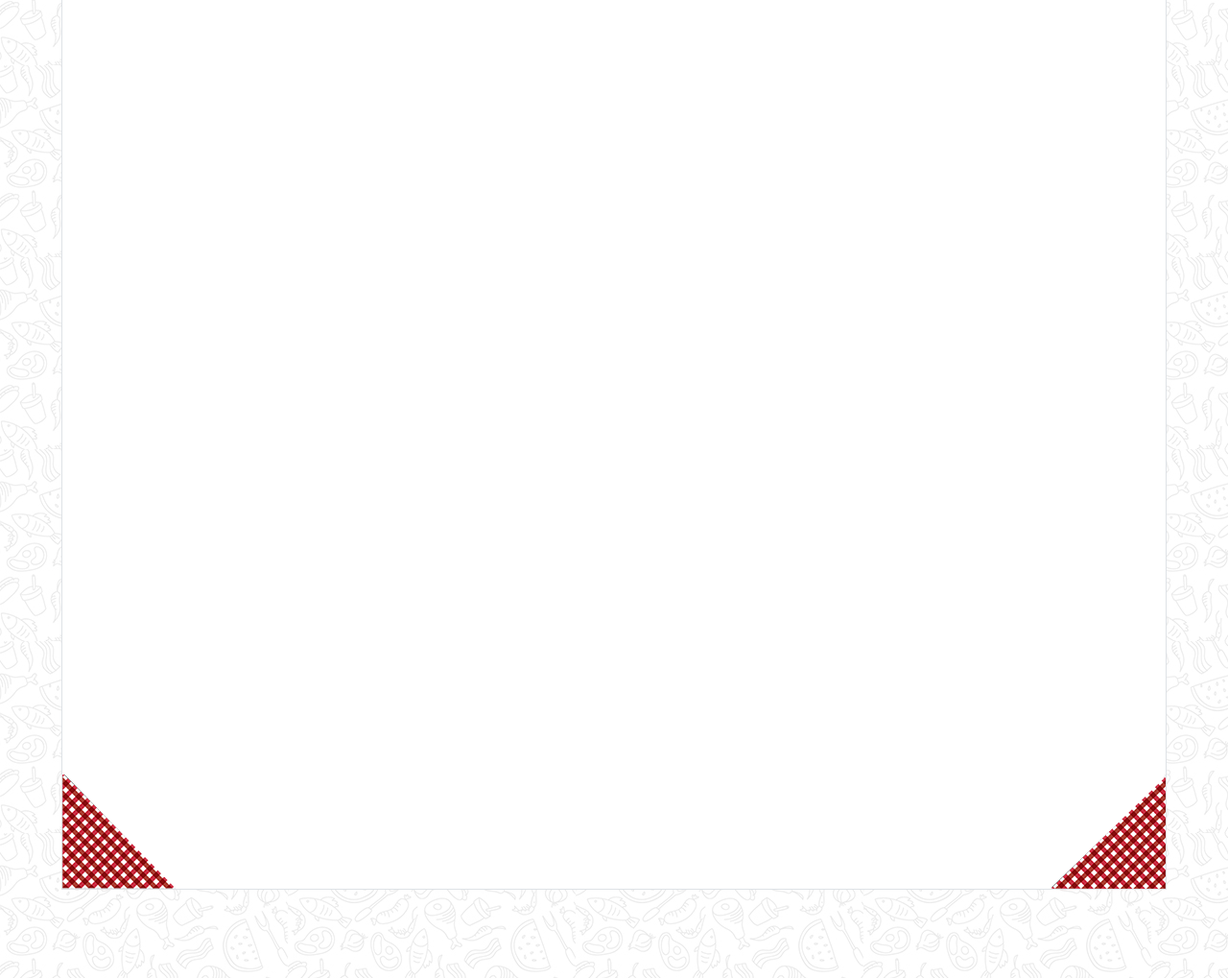
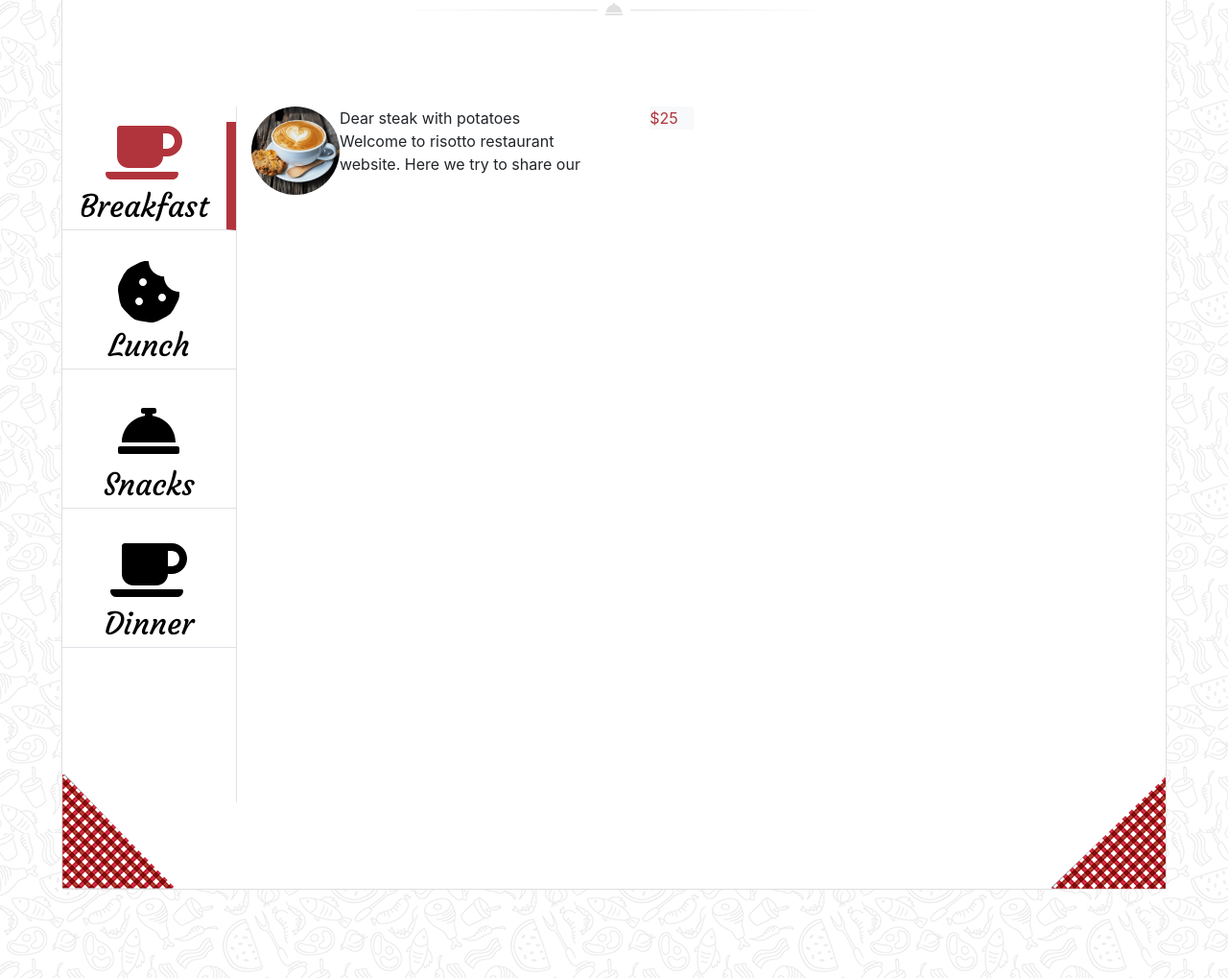
Before and after one commit to kazmisimran/le-site-du-chef, a website: page index.html in a window 1280 px wide. Shown: the part 1732-2751 px from the top of the page at 96% size. Drawn offline with nearby package versions, Linux system fonts and the light colour scheme.

Commit message:
midi-lundi

```diff
--- a/index.html
+++ b/index.html
@@ -106,7 +106,7 @@
     </header>
 
     <section class="about">
-      <div class="feuille my-5 mx-auto border">
+      <div class="card my-5 mx-auto ">
           <div class="story text-center w-100 mx-auto my-5">
               <h1 class="mb-0"><span class="text-danger ">OUR</span> Story</h1>
               <img src="./images/decoration_line.png" alt="" class="deco-line text-center">
@@ -120,10 +120,49 @@
                 reiciendis fugit? Magni quam ea maiores obcaecati sit iste eius similique! Consectetur, delectus.</p>
             </div>
 
-            <div class="menu text-center w-100 mx-auto">
+            <div class="menu text-center w-100 mx-auto my-5">
               <h1 class="mb-0"><span class="text-danger ">OUR</span> Menu List</h1>
               <img src="./images/decoration_line.png" alt="" class="deco-line text-center">
 
+            </div>
+
+
+            <div class="menu-list my-5">
+                <div class="row my-5">
+                    <div class="col-2 border-right pr-0">
+                      <div class="nav flex-column nav-pills" id="v-pills-tab" role="tablist" aria-orientation="vertical">
+                        <a class="d-flex flex-column align-items-center border-bottom my-3" id="v-pills-home-tab" data-toggle="pill" href="#v-pills-home" role="tab" aria-controls="v-pills-home" aria-selected="true">
+                            <i class="fas fa-coffee fa-2x text-danger "></i> Breakfast</a>
+                        <a class="d-flex flex-column align-items-center border-bottom my-3" id="v-pills-profile-tab" data-toggle="pill" href="#v-pills-profile" role="tab" aria-controls="v-pills-profile" aria-selected="false">
+                            <i class="fas fa-cookie-bite fa-2x"></i>Lunch</a>
+                        <a class="d-flex flex-column align-items-center border-bottom my-3" id="v-pills-messages-tab" data-toggle="pill" href="#v-pills-messages" role="tab" aria-controls="v-pills-messages" aria-selected="false">
+                            <i class="fas fa-concierge-bell fa-2x"></i>Snacks</a>
+                        <a class="d-flex flex-column align-items-center border-bottom my-3" id="v-pills-settings-tab" data-toggle="pill" href="#v-pills-settings" role="tab" aria-controls="v-pills-settings" aria-selected="false">
+                            <i class="fas fa-coffee fa-2x"></i>Dinner</a>
+                        <a class="d-flex flex-column align-items-center my-3" id="v-pills-settings-tab" data-toggle="pill" href="#v-pills-settings" role="tab" aria-controls="v-pills-settings" aria-selected="false">
+                          </a>
+
+                      </div>
+                    </div>
+                    <div class="col-10">
+                        <div class="row">
+
+                          <div class="col-6 d-flex flex-row">
+                            <div class="w-20"><img src="./images/menu_image_1.jpg" alt="" class="w-100"></div>
+                            <div class="w-70">
+                              <p><span>Dear steak with potatoes</span><br>
+                              Welcome to risotto restaurant <br>website. Here we try to share our</p>
+                            </div>
+                            <div class="w-10">
+                              <p class="bg-light text-danger">$25</p>
+                            </div>
+
+                          </div>
+                          <div class="col-6 d-flex flex-row"></div>
+
+                        </div>
+                    </div>
+                  </div>
             </div>
         <img src="./images/box-left-top.png" alt="" class="left-top">
         <img src="./images/box-bottom-left.png" alt="" class="left-bottom">
@@ -166,7 +205,7 @@
     </section>
 
     <section class="booking">
-      <div class="feuille my-5 mx-auto border">
+      <div class="card  my-5 mx-auto ">
           <div class="title text-center w-100 mx-auto py-5">
               <h1 class="mb-0"><span class="text-danger ">BOOK</span> Your table</h1>
               <img src="./images/decoration_line.png" alt="" class="deco-line text-center ">
@@ -186,9 +225,11 @@
                   <div class="form-group col-md-5 mx-2">
                     <input type="email" class="form-control py-4"  placeholder="Phone number">
                   </div>
-                  <div class="form-group col-md-5 mx-2">
-                    <input type="select" class="form-control py-4"  placeholder="No of person">
-                  </div>
+                  <div class="form-group  col-md-5 mx-2">
+                      <select class="form-control select-css">
+                          <option selected>No of person</option>
+                          <option>...</option>
+                      </select>                  </div>
                 </div>
                 <div class="form-row justify-content-center">
                     <div class="form-group col-md-5 mx-2">
@@ -212,6 +253,11 @@
 
 
               </form>
+            <div class="title text-center w-100 mx-auto py-5 my-5">
+                <h1 class="mb-0"><span class="text-danger ">OUR</span> Blog</h1>
+                <img src="./images/decoration_line.png" alt="" class="deco-line text-center ">
+            </div>
+
 
 
 
--- a/src/sass/main.scss
+++ b/src/sass/main.scss
@@ -65,11 +65,10 @@ body {
     }
     .about {
         height: 1850px;
-        .feuille{
+        .card{
+            position: relative;
+            width: 90%;
             height: 95%;
-            width: 90%;
-            background-color: white;
-            position: relative;
             .right-top{
                 position: absolute;
                 top: 0;
@@ -114,27 +113,39 @@ body {
                         font-size: 1.8em;
                     }
                 }
-                .row .col1 {
-                    width: 20%;
-                    border-right: 7px solid rgb(177, 52, 60);
-                    h2{
-                        font-family: 'Courgette', cursive;
-                    }
+
+
+            }
+            .menu-list {
+                .row .col-2 a{
+                    text-decoration: none;
+                    font-family: 'Courgette', cursive;
+                    color: black;
+                    font-size: 2em;
+
                 }
-                .row .col2 {
-                    width: 40%;
+                .row .col-2 a:first-child{
+                    border-right: solid 10px rgb(177, 52, 60) ;
+                }
+                .row .col-2 a:last-child{
+                    height: 113px;
 
-                    .menu-image{
-                       img {
-                        border-radius: 100%;
-                        border: solid 5px rgb(204, 204, 204) ;
-                        width: 75%;
-                       }
-
-                    }
-                    .menu-texte p .gras{
-                        font-weight: bold;
-
+                }
+                .row .col-10 .row{
+                    height: 20%;
+                    .col-6{
+                        .w-20{
+                            width: 20%;
+                            img{
+                                border-radius: 100%;
+                            }
+                        }
+                        .w-70{
+                            width: 70%;
+                        }
+                        .w-10{
+                            width: 10%;
+                        }
                     }
                 }
 
@@ -156,10 +167,8 @@ body {
     }
     .booking {
         height: 1850px;
-        .feuille{
-            height: 95%;
+        .card{
             width: 90%;
-            background-color: white;
             position: relative;
             .title {
                 font-family: 'Courgette', cursive;
@@ -186,13 +195,11 @@ body {
                     color: black;
                     font-size: 0.9em;
                 }
-                .form-row .col-md-5 select{
+                .form-row .col-md-5 .select-css{
                     border-radius: 10px;
-                    option {
-                        color:black;
-                        font-size: 0.9em;
-
-                    }
+                    margin: 0;
+                    max-width: 100%;
+                    padding: .6em 1.4em .5em .8em;
                 }
                 .btn{
                     border-radius: 30px;
```
Also changed, not shown: public/css/main.css, public/css/main.min.css, 2 other files.
